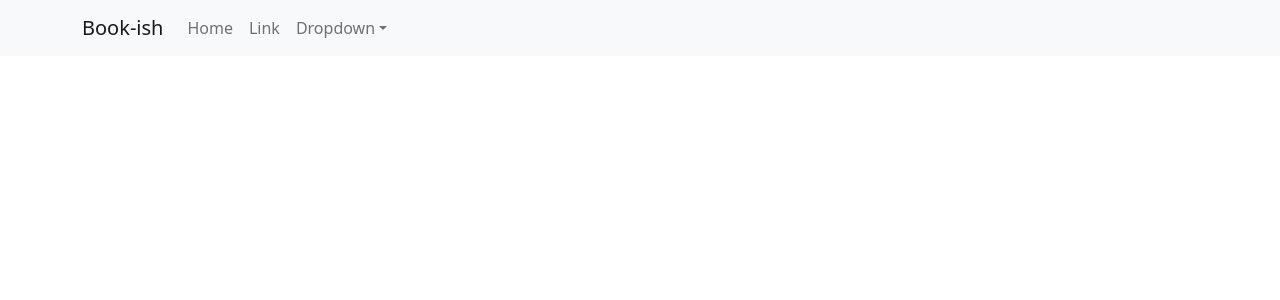
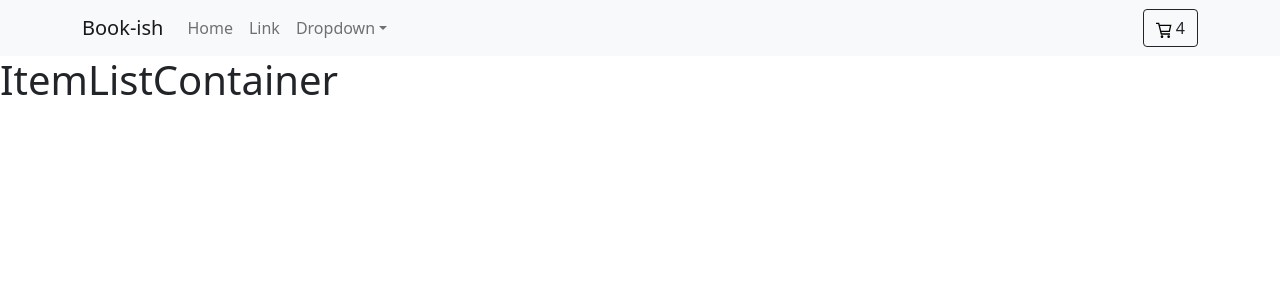
Before and after one commit to SamRosemberg/app-rosemberg-24925, a React (Create React App) app: page / in a window 1280 px wide. Shown: the top 300 px of the page. Built offline with nearby package versions, Linux system fonts and the light colour scheme.

Commit message:
cart and list container

```diff
--- a/package.json
+++ b/package.json
@@ -10,6 +10,7 @@
     "react": "^17.0.2",
     "react-bootstrap": "^2.1.2",
     "react-dom": "^17.0.2",
+    "react-icons": "^4.3.1",
     "react-scripts": "5.0.0",
     "web-vitals": "^2.1.4"
   },
--- a/src/App.js
+++ b/src/App.js
@@ -1,10 +1,12 @@
 import './App.css';
-import {NavBar} from './components/NavBar'
+import { ItemListContainer } from './components/ItemListContainer/ItemListContainer';
+import {NavBar} from './components/NavBar/NavBar'
 
 function App() {
   return (
     <>
     <NavBar />
+    <ItemListContainer />
     </>
   );
 }
--- /dev/null
+++ b/src/components/CartWidget/CartWidget.css
@@ -0,0 +1,11 @@
+.center {
+    justify-content: center;
+    align-items: center;
+}
+
+.classIcon {
+    width: 1 rem;
+    hover {
+            color: red;
+    }
+}
--- /dev/null
+++ b/src/components/CartWidget/CartWidget.js
@@ -0,0 +1,11 @@
+import React from 'react'
+import './CartWidget.css'
+import { GrCart } from 'react-icons/gr';
+import { Button } from 'react-bootstrap';
+
+
+export const CartWidget = ({handleClick}) => {
+    return (
+        <Button variant="outline-dark" onClick={handleClick}><GrCart className="classIcon"/> 4</Button>
+    )
+}
--- /dev/null
+++ b/src/components/ItemListContainer/ItemListContainer.js
@@ -0,0 +1,9 @@
+import React from 'react'
+
+export const ItemListContainer = () => {
+    return (
+        <h1>
+            ItemListContainer
+        </h1>
+    )
+}
--- a/src/components/NavBar.js
+++ b/src/components/NavBar/NavBar.js
@@ -1,5 +1,6 @@
 import React from 'react'
 import { Container, Navbar, Nav, NavDropdown } from 'react-bootstrap';
+import { CartWidget } from '../CartWidget/CartWidget';
 
 export const NavBar = () => {
     return (
@@ -20,6 +21,7 @@ export const NavBar = () => {
         </NavDropdown>
       </Nav>
     </Navbar.Collapse>
+    <CartWidget handleClick={() => alert('Hola')} />
   </Container>
 </Navbar>
     )
```
Also changed, not shown: 1 other file (tests, documents, lock files or other folders).
